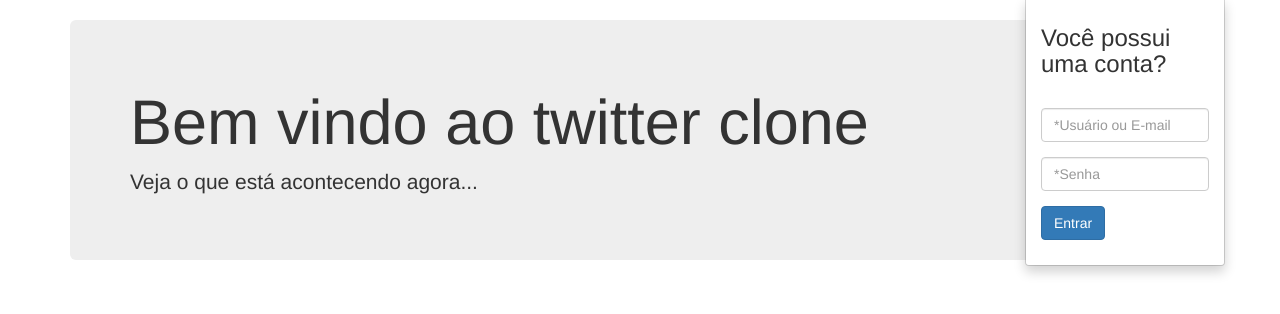
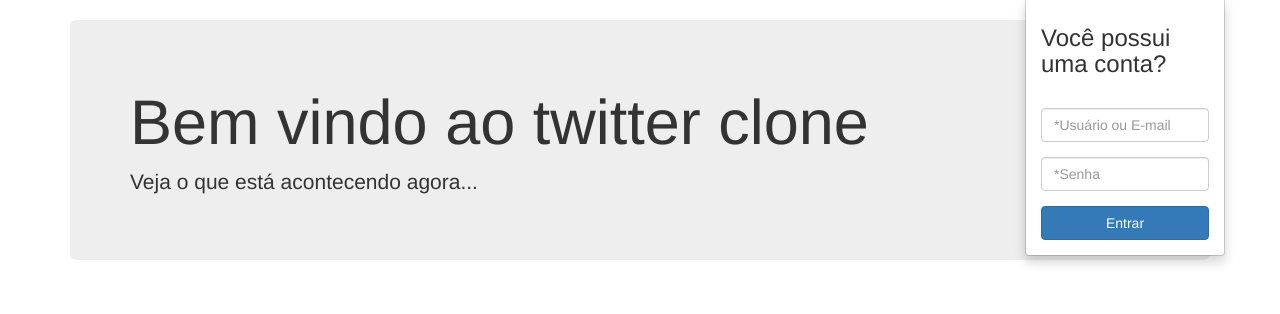
Before and after one commit to MatheusAriel/curso_web, a PHP site: page /index.php in a window 1280 px wide, after a click on "Entrar". Shown: the part 51-365 px from the top of the page. Run offline with PHP 8.4, Linux system fonts and the light colour scheme.

Commit message:
Refatora página inicial

```diff
--- a/index.php
+++ b/index.php
@@ -43,7 +43,7 @@
                </button>
                <img src="imagens/icone_twitter.png" style="margin: 5px auto">
             </div>
-
+            <!--PARA QUANDO O ERRO DO GET FOR 1 DEIXAR O FORM DE LOGIN JÁ ABERTO;-->
             <div id="navbar" class="navbar-collapse collapse <?= $erro == 1 ? 'in' : '' ?>"
                  aria=expanded="<?= $erro == 1 ? 'true' : 'false' ?>">
 
@@ -59,7 +59,7 @@
 
                         <div class="col-md-12">
                            <h3>Você possui uma conta?</h3>
-                                    <br />
+                           <br>
 
                            <form method="post" action="validar_acesso.php" id="formLogin">
 
@@ -71,20 +71,14 @@
                                  <input type="password" class="form-control red" id="campo_senha" name="senha" placeholder="*Senha" required="requiored" />
                               </div>
 
-                                        <button type="submit" class="btn btn-primary" id="btn_login">Entrar</button>
-
-                                        <br><br>
+                              <button type="submit" class="btn btn-primary btn-block" id="btn_login">Entrar</button>
 
                            </form>
 
-                                    <?php
-                                       if ($erro == 1)
-                                       {
-                                           echo '<font color="#FF0000" id="texto_erro_login"> Usuário e/ou senha inválido(s) </font>';
-
-                                           // echo "<script>alert('Usuário e/ou senha inválido(s)')</script";
-                                       }
-                                    ?>
+                           <div class="col-md-12">
+                              <font color="#FF0000" id="texto_erro_login"> <?php $mensagem =  $erro == 1 ? 'Usuário e/ou senha inválido(s)' : ''; echo $mensagem ?> </font>
+                              <p id="teste"></p>
+                           </div>
 
                         </div>
 
```
Lines whose indentation alone changed are shown as unchanged.
